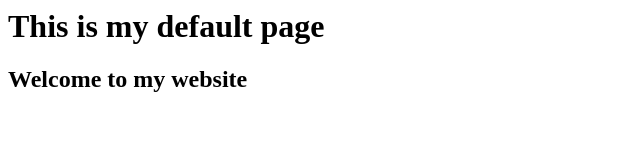
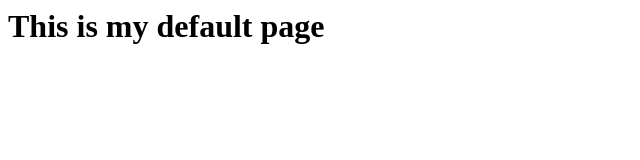
Before and after one commit to kadamshraddha422-bot/WatchTower, a plain HTML site: page index.html in a window 1280 px wide. Shown: the whole page, without its empty margins (0-640 px from the left). Drawn offline with Linux system fonts and the light colour scheme.

Commit message:
Revert "modified file"
This reverts commit 7f8da339b0ad019b277061ed4fb6a0a651c945fe.

```diff
--- a/index.html
+++ b/index.html
@@ -1,2 +1 @@
 <h1>This is my default page</h1>
-<h2>Welcome to my website</h2>
```
